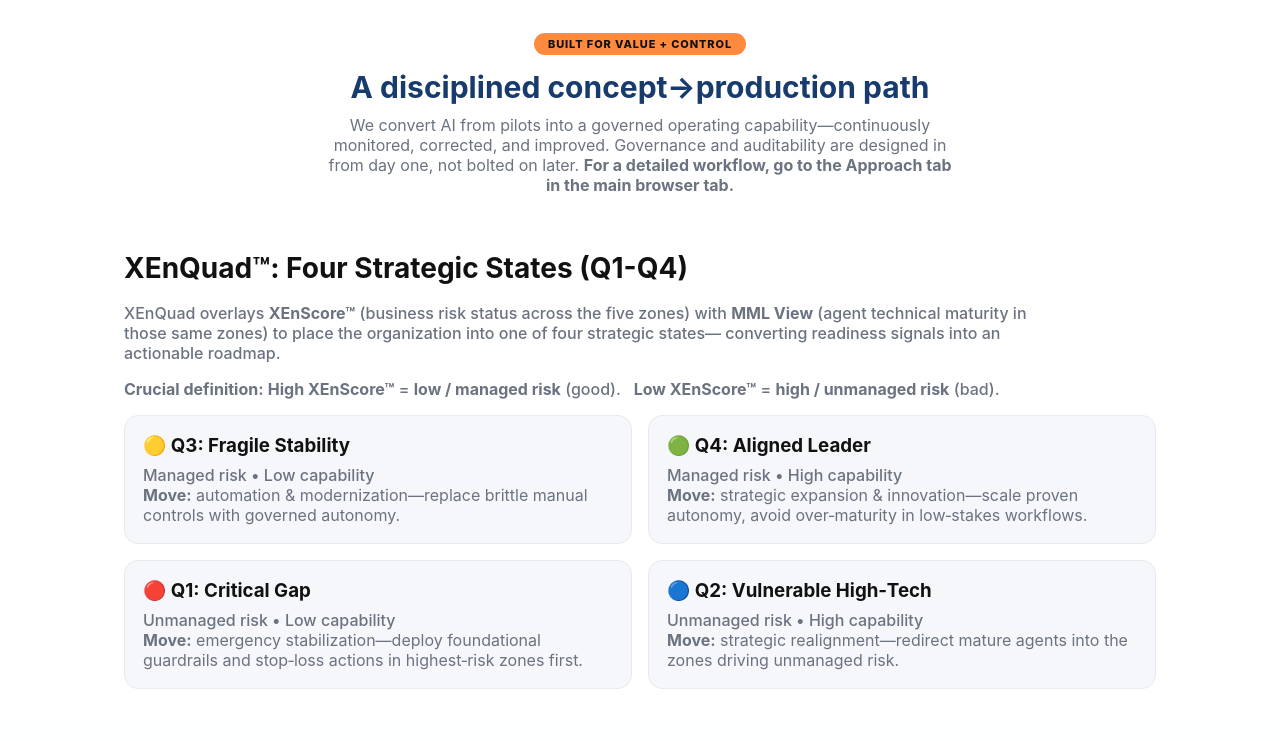
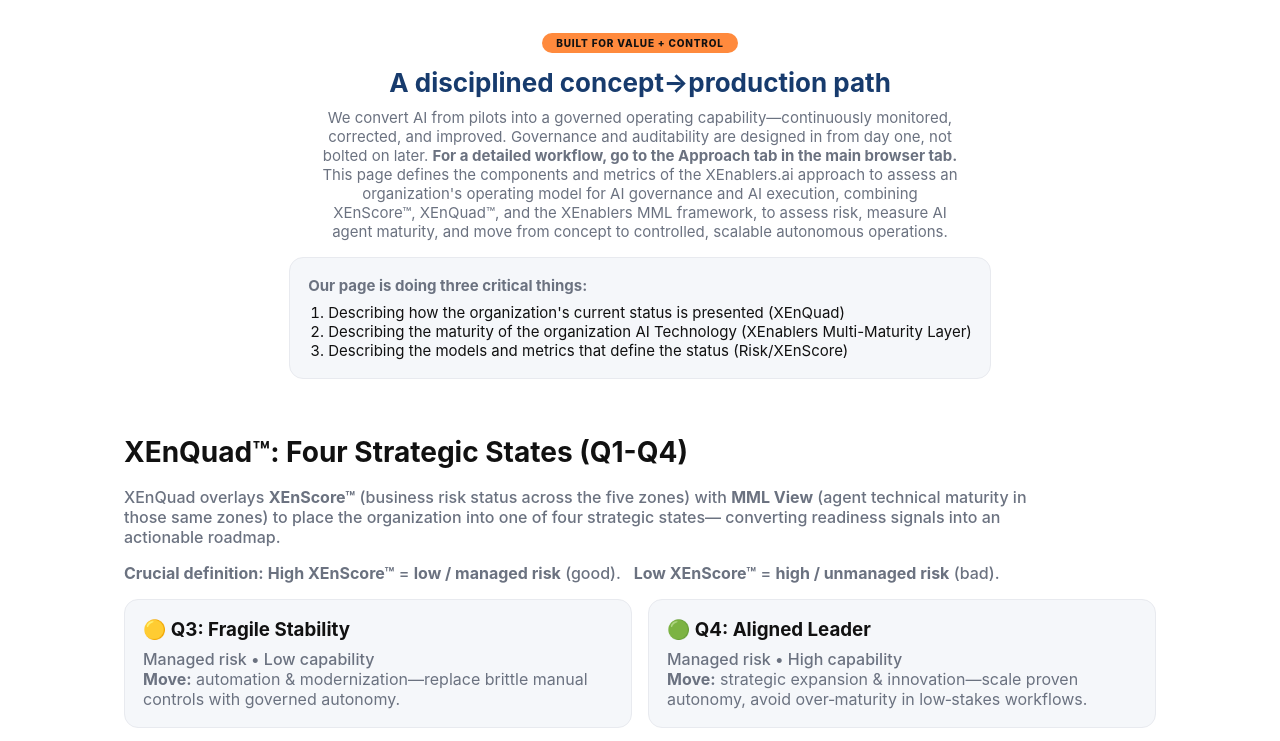
Before and after one commit to Brianhsl2/X-web5, a website: page MML-Zones.html in a window 1280 px wide. Shown: the top 741 px of the page. Drawn offline with Linux system fonts and the light colour scheme.

Commit message:
Refine approach intro card content and styling

```diff
--- a/MML-Zones.html
+++ b/MML-Zones.html
@@ -11,6 +11,48 @@
     /* Page-level spacing override to tighten section gaps */
     .approach-intro {
       padding: 32px 0 24px;
+      font-size: 15px;
+    }
+
+    .approach-intro h2 {
+      font-size: 26px;
+    }
+
+    .approach-intro p,
+    .approach-intro li {
+      font-size: 15px;
+    }
+
+    .approach-intro .ebitda-badge {
+      font-size: 10px;
+    }
+
+    .approach-summary-card {
+      margin: 16px auto 0;
+      width: fit-content;
+      max-width: 100%;
+      text-align: left;
+    }
+
+    .approach-summary-card p {
+      max-width: none;
+      margin: 0;
+    }
+
+    .approach-summary-card ol {
+      margin: 8px 0 0 20px;
+      padding: 0;
+      white-space: nowrap;
+    }
+
+    @media (max-width: 900px) {
+      .approach-summary-card {
+        width: 100%;
+      }
+
+      .approach-summary-card ol {
+        white-space: normal;
+      }
     }
 
     .section {
@@ -30,6 +72,17 @@
         Governance and auditability are designed in from day one, not bolted on later.
         <strong>For a detailed workflow, go to the Approach tab in the main browser tab.</strong>
       </p>
+      <p>
+        This page defines the components and metrics of the XEnablers.ai approach to assess an organization's operating model for AI governance and AI execution, combining XEnScore™, XEnQuad™, and the XEnablers MML framework, to assess risk, measure AI agent maturity, and move from concept to controlled, scalable autonomous operations.
+      </p>
+      <div class="card approach-summary-card">
+        <p><strong>Our page is doing three critical things:</strong></p>
+        <ol>
+          <li>Describing how the organization's current status is presented (XEnQuad)</li>
+          <li>Describing the maturity of the organization AI Technology (XEnablers Multi-Maturity Layer)</li>
+          <li>Describing the models and metrics that define the status (Risk/XEnScore)</li>
+        </ol>
+      </div>
     </div>
   </section>
 
```
